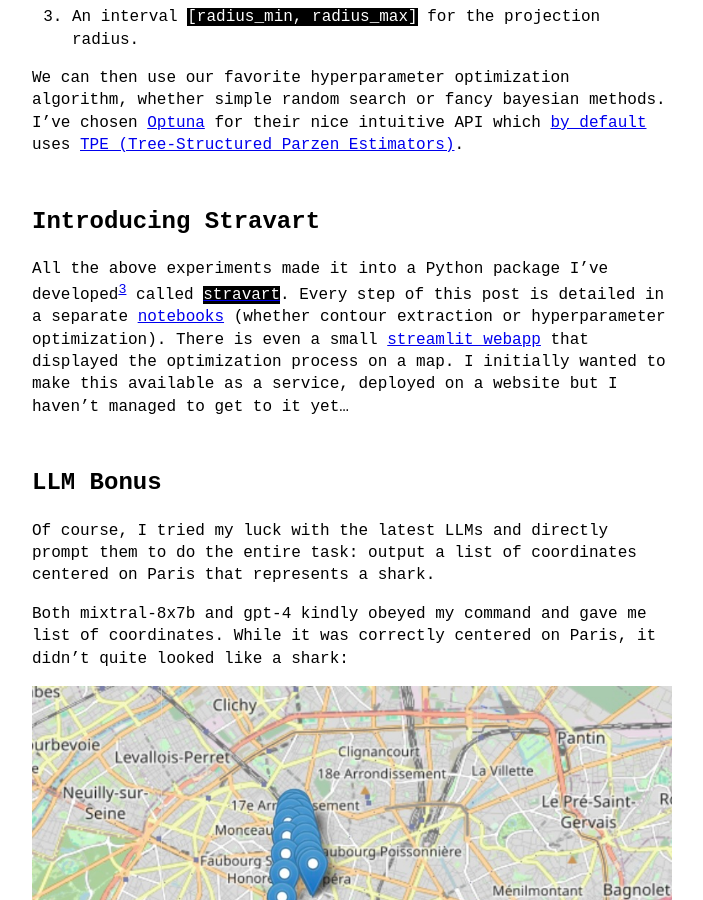
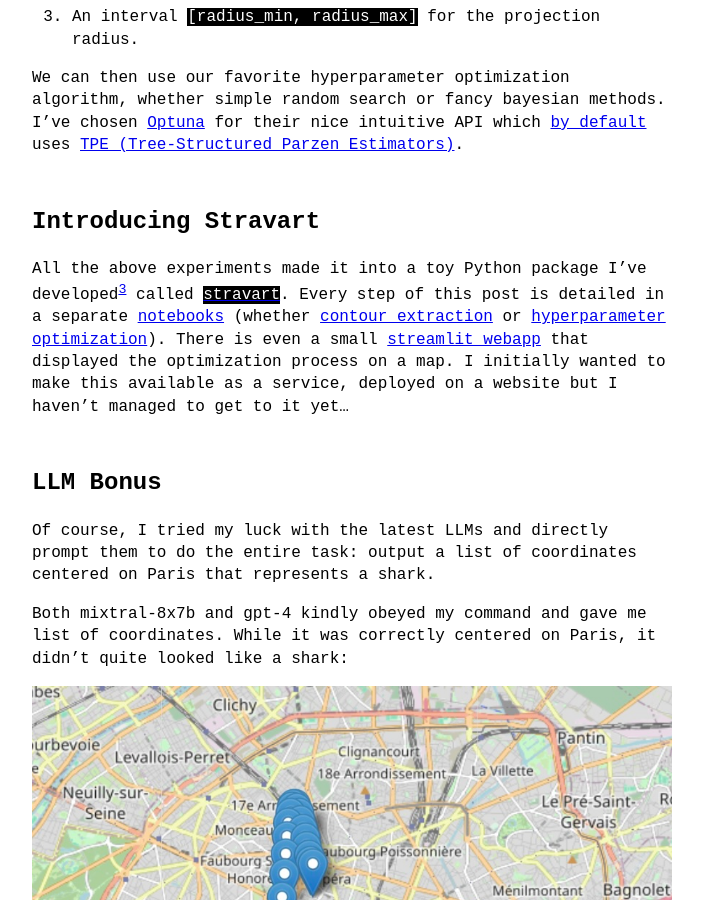
Before and after one commit to dsleo/dsleo.github.io, a Jekyll site: the page built from _posts/2024-04-02-stravart.md, in a window 1280 px wide and 900 px high, scrolled down 4939 px. Shown: the whole window, without its empty margins (288-991 px from the left). Built offline with Jekyll 4.4.1, drawn with Linux system fonts in a browser that asks for light colours.

Commit message:
notebook links

```diff
--- a/_posts/2024-04-02-stravart.md
+++ b/_posts/2024-04-02-stravart.md
@@ -103,7 +103,7 @@ We can then use our favorite hyperparameter optimization algorithm, whether simp
 
 ## Introducing Stravart
 
-All the above experiments made it into a Python package I've developed[^3] called [`stravart`](https://github.com/dsleo/stravart). Every step of this post is detailed in a separate [notebooks](https://github.com/dsleo/stravart/tree/main/notebooks) (whether contour extraction or hyperparameter optimization). There is even a small [streamlit webapp](https://github.com/dsleo/stravart/blob/main/app/app.py) that displayed the optimization process on a map. I initially wanted to make this available as a service, deployed on a website but I haven't managed to get to it yet...
+All the above experiments made it into a toy Python package I've developed[^3] called [`stravart`](https://github.com/dsleo/stravart). Every step of this post is detailed in a separate [notebooks](https://github.com/dsleo/stravart/tree/main/notebooks) (whether [contour extraction](https://github.com/dsleo/stravart/blob/main/notebooks/Contour%20Extraction.ipynb) or [hyperparameter optimization](https://github.com/dsleo/stravart/blob/main/notebooks/Optuna%20Optimization.ipynb)). There is even a small [streamlit webapp](https://github.com/dsleo/stravart/blob/main/app/app.py) that displayed the optimization process on a map. I initially wanted to make this available as a service, deployed on a website but I haven't managed to get to it yet...
 
 ## LLM Bonus
 
```
